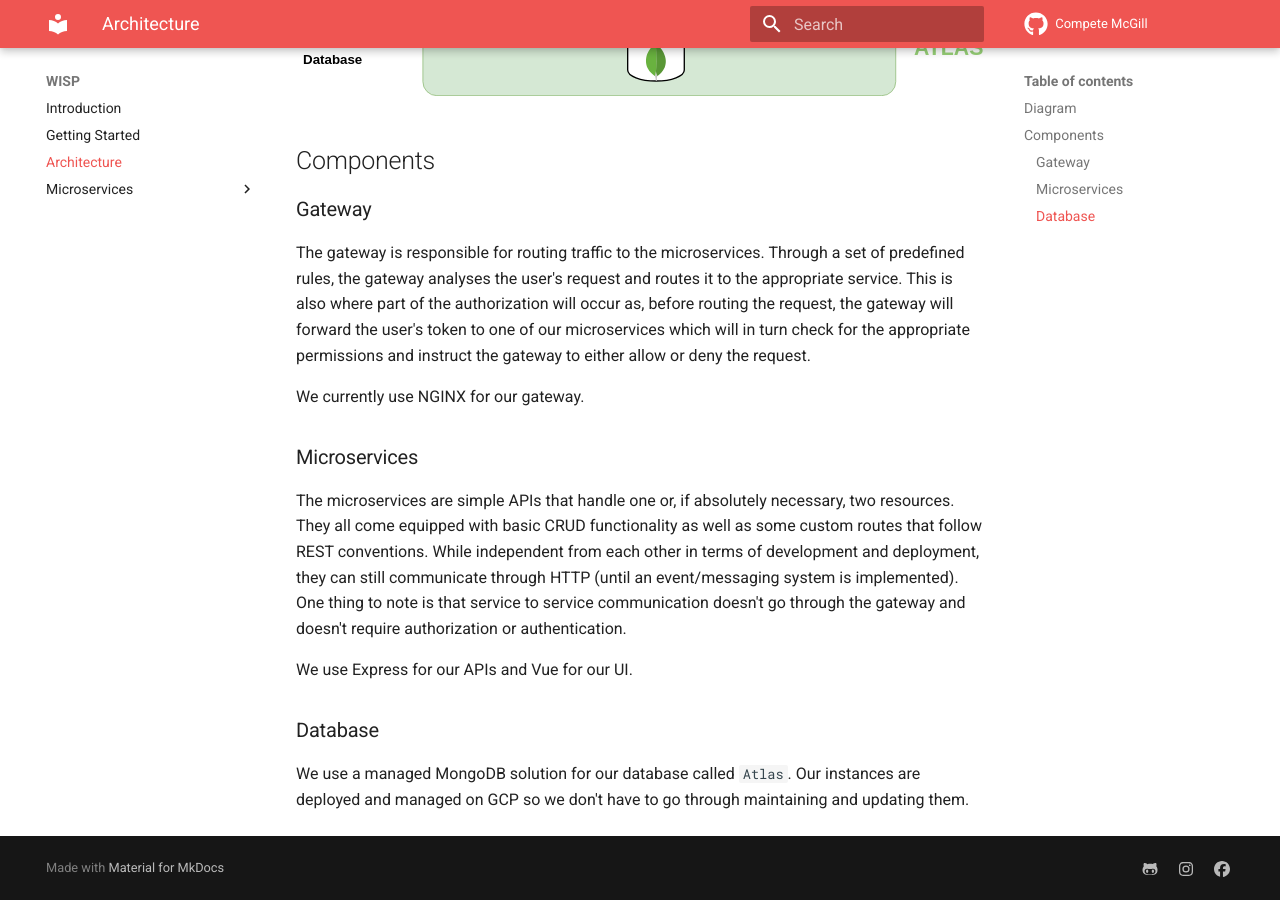
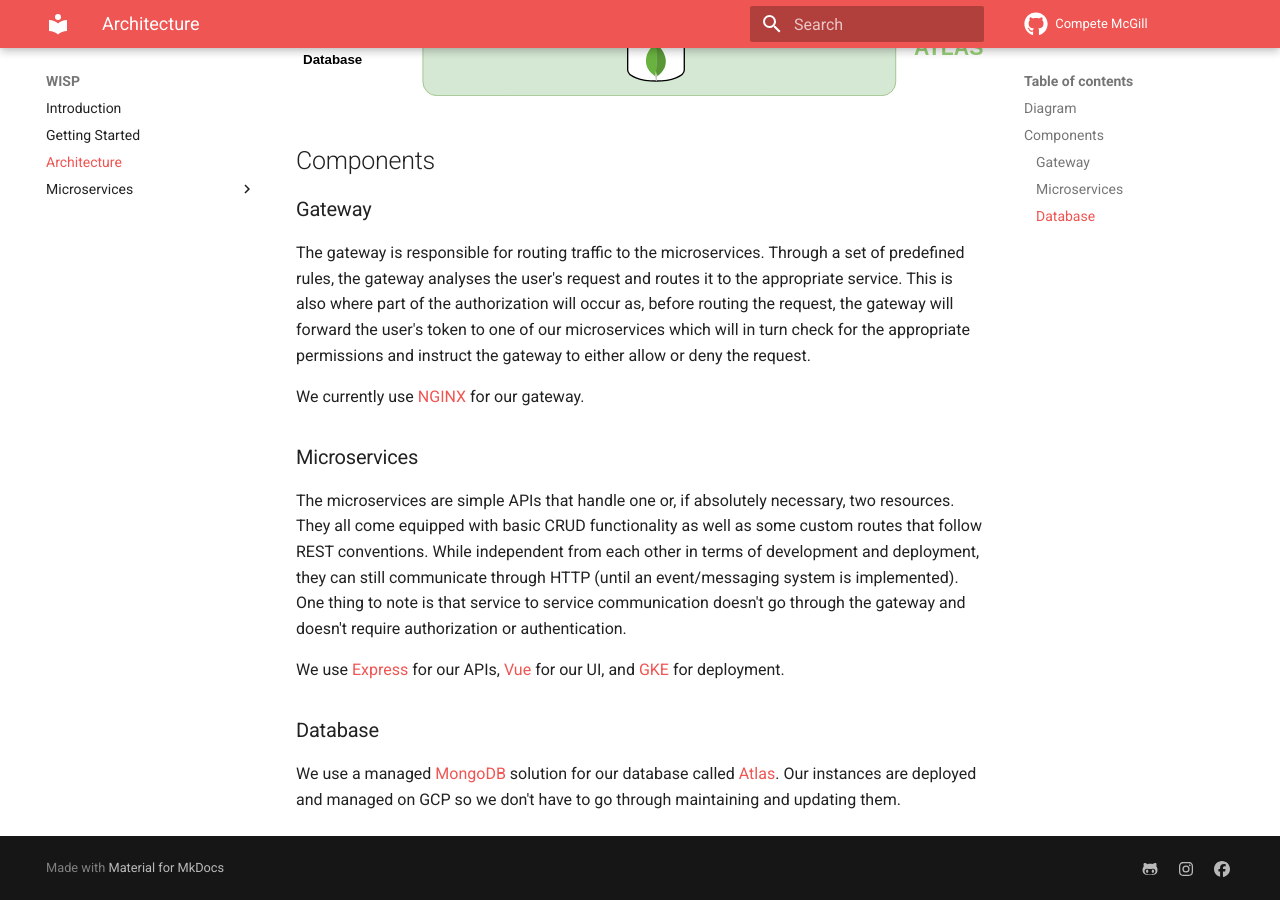
Before and after one commit to competemcgill/wisp, an MkDocs documentation site: the page built from docs/architecture.md, in a window 1280 px wide and 900 px high, scrolled down 899 px. Built offline with MkDocs 1.6.1 and Material for MkDocs 9.7.7, drawn with Linux system fonts in a browser that asks for light colours.

Commit message:
Added comments to user patch routes and links to used techs in architecture

```diff
--- a/docs/architecture.md
+++ b/docs/architecture.md
@@ -1,4 +1,4 @@
-WISP consists of a set of loosly coupled, collaborating services. This structure is what's known as a `microservice` architecture where each service can be developed, tested, deployed, scaled, and maintained independently from the others.
+WISP consists of a set of loosly coupled, collaborating services. This structure is what's known as a [microservice](https://microservices.io) architecture where each service can be developed, tested, deployed, scaled, and maintained independently from the others.
 
 ## Diagram
 
@@ -13,12 +13,12 @@
 ### Gateway
 The gateway is responsible for routing traffic to the microservices. Through a set of predefined rules, the gateway analyses the user's request and routes it to the appropriate service. This is also where part of the authorization will occur as, before routing the request, the gateway will forward the user's token to one of our microservices which will in turn check for the appropriate permissions and instruct the gateway to either allow or deny the request.
 
-We currently use NGINX for our gateway.
+We currently use [NGINX](https://nginx.org/en/docs/) for our gateway.
 
 ### Microservices
 The microservices are simple APIs that handle one or, if absolutely necessary, two resources. They all come equipped with basic CRUD functionality as well as some custom routes that follow REST conventions. While independent from each other in terms of development and deployment, they can still communicate through HTTP (until an event/messaging system is implemented). One thing to note is that service to service communication doesn't go through the gateway and doesn't require authorization or authentication.
 
-We use Express for our APIs and Vue for our UI.
+We use [Express](https://expressjs.com/) for our APIs, [Vue](https://vuejs.org/) for our UI, and [GKE](https://cloud.google.com/kubernetes-engine) for deployment.
 
 ### Database
-We use a managed MongoDB solution for our database called `Atlas`. Our instances are deployed and managed on GCP so we don't have to go through maintaining and updating them.
+We use a managed [MongoDB](https://www.mongodb.com/) solution for our database called [Atlas](https://www.mongodb.com/cloud/atlas). Our instances are deployed and managed on GCP so we don't have to go through maintaining and updating them.
```
Also changed, not shown: docs/microservices/users.md (+6 -0 lines).
